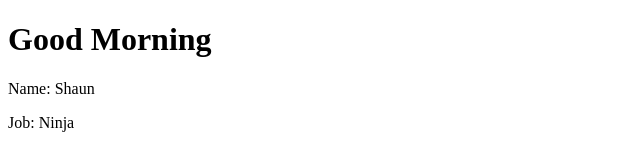
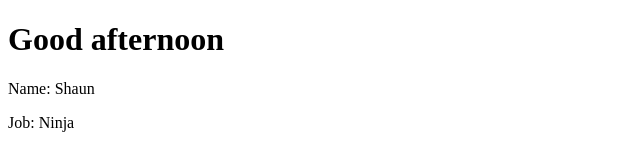
Before and after one commit to Patty1Export/vuejs2-tutorial, a plain HTML site: page index.html in a window 1280 px wide. Shown: the whole page, without its empty margins (0-640 px from the left). Drawn offline with nearby package versions, Linux system fonts and the light colour scheme.

Commit message:
Change time using passed parameters in function

```diff
--- a/app.js
+++ b/app.js
@@ -5,8 +5,8 @@ new Vue({
         job:'Ninja'
     },  //store all the data in vue instance
     methods: {
-        greet: function() {
-            return 'Good Morning'
+        greet: function(time) {
+            return `Good ${time}` //change time using passed  parameters
         }
     }
 });
--- a/index.html
+++ b/index.html
@@ -10,7 +10,7 @@
 </head>
 <body>
     <div id="vue-app">
-        <h1> {{ greet()}} </h1> <!--Call the function method "greet"-->
+        <h1> {{ greet('afternoon')}} </h1> <!--Call the function method "greet"-->
         <p>Name: {{ name }}</p> <!--Displays "Shaun" data-->
         <p>Job: {{ job }}</p>
     </div>
```
